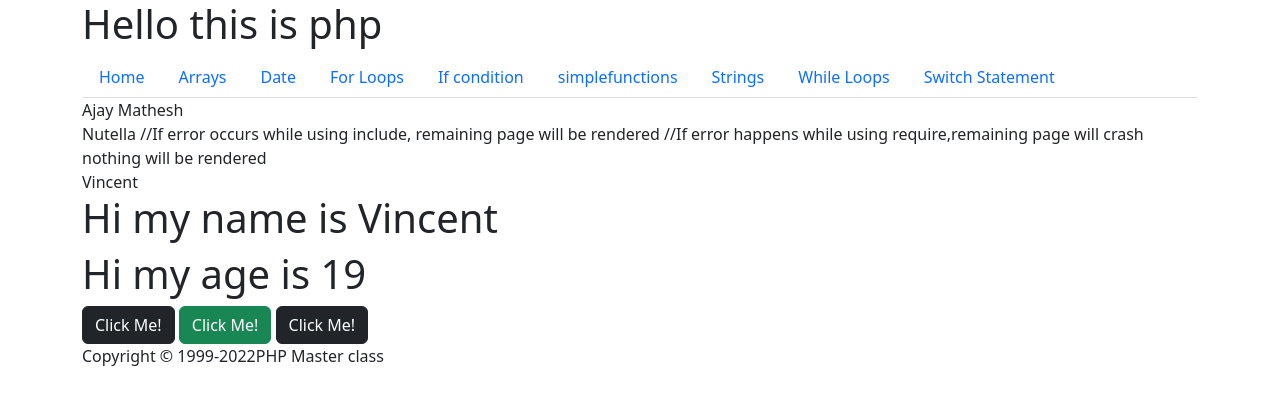
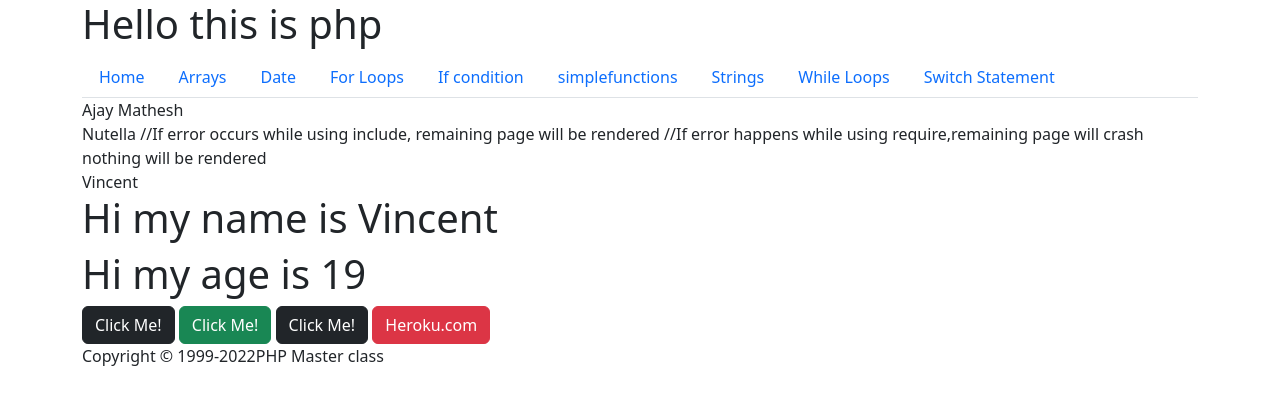
Before and after one commit to ajaymsd/PHP_Basics, a PHP site: page / in a window 1280 px wide. Shown: the top 405 px of the page. Run offline with PHP 8.4, Linux system fonts and the light colour scheme.

Commit message:
Added link to heroku

```diff
--- a/index.php
+++ b/index.php
@@ -22,6 +22,8 @@
     <button type="button" class="btn btn-dark">Click Me!</button>
     <button type="button" class="btn btn-success">Click Me!</button>
     <button type="button" class="btn btn-dark">Click Me!</button>
+    <a href="https://www.heroku.com" class="btn btn-danger" target="_blank">Heroku.com</a>
+
     <?php include "includes/footer.php" ?>
 </body>
 </html>
```
